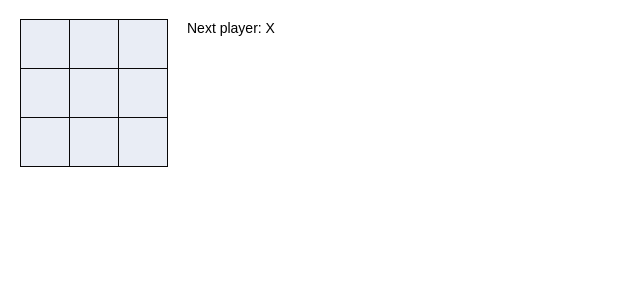
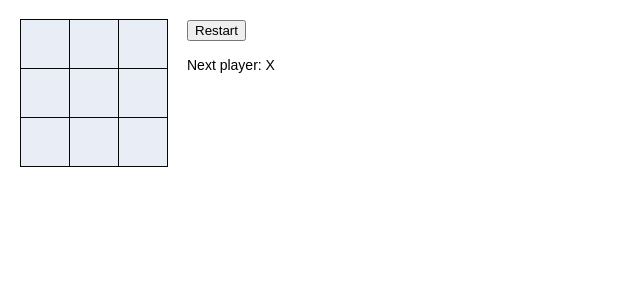
Before and after one commit to raghubgowda/tic-tac-toe-react, a React (Create React App) app: page / in a window 1280 px wide. Shown: the top 300 px of the page, without its empty margins (0-640 px from the left). Built offline with nearby package versions, Linux system fonts and the light colour scheme.

Commit message:
added restart functionality

```diff
--- a/src/index.js
+++ b/src/index.js
@@ -55,7 +55,7 @@ class Game extends React.Component{
             history: [{squares: Array(9).fill(null)}],
             isXNext: true,
             stepNumber: 0,
-        }
+        };
     }
 
     handleClick(i){
@@ -76,6 +76,14 @@ class Game extends React.Component{
         this.setState({
             stepNumber: step,
             isXNext: (step % 2) === 0,
+        });
+    }
+
+    restart(){
+        this.setState({
+            history: [{squares: Array(9).fill(null)}],
+            isXNext: true,
+            stepNumber: 0,
         });
     }
 
@@ -116,6 +124,7 @@ class Game extends React.Component{
                     />
                 </div>
                 <div className="game-info">
+                    <button onClick={() => this.restart()}>Restart</button><br/><br/>
                     <div>{status}</div>
                     <ol>{moves}</ol>
                 </div>
```
